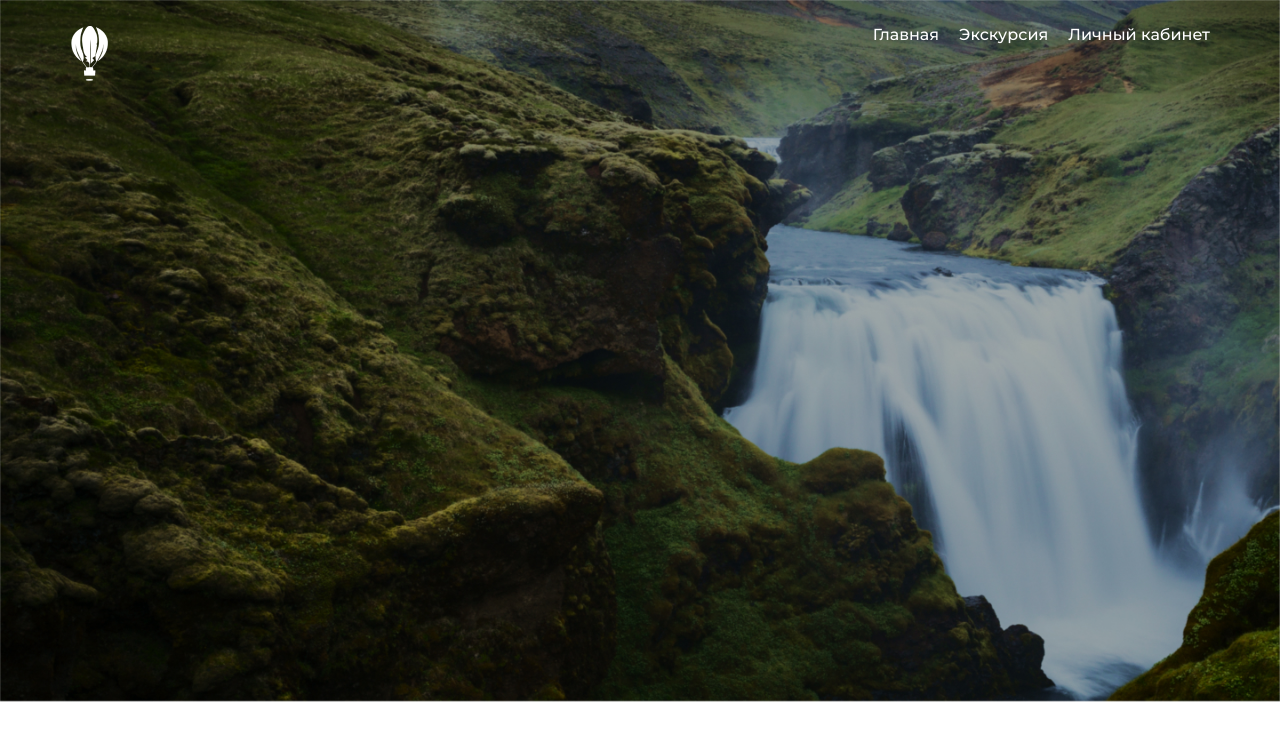
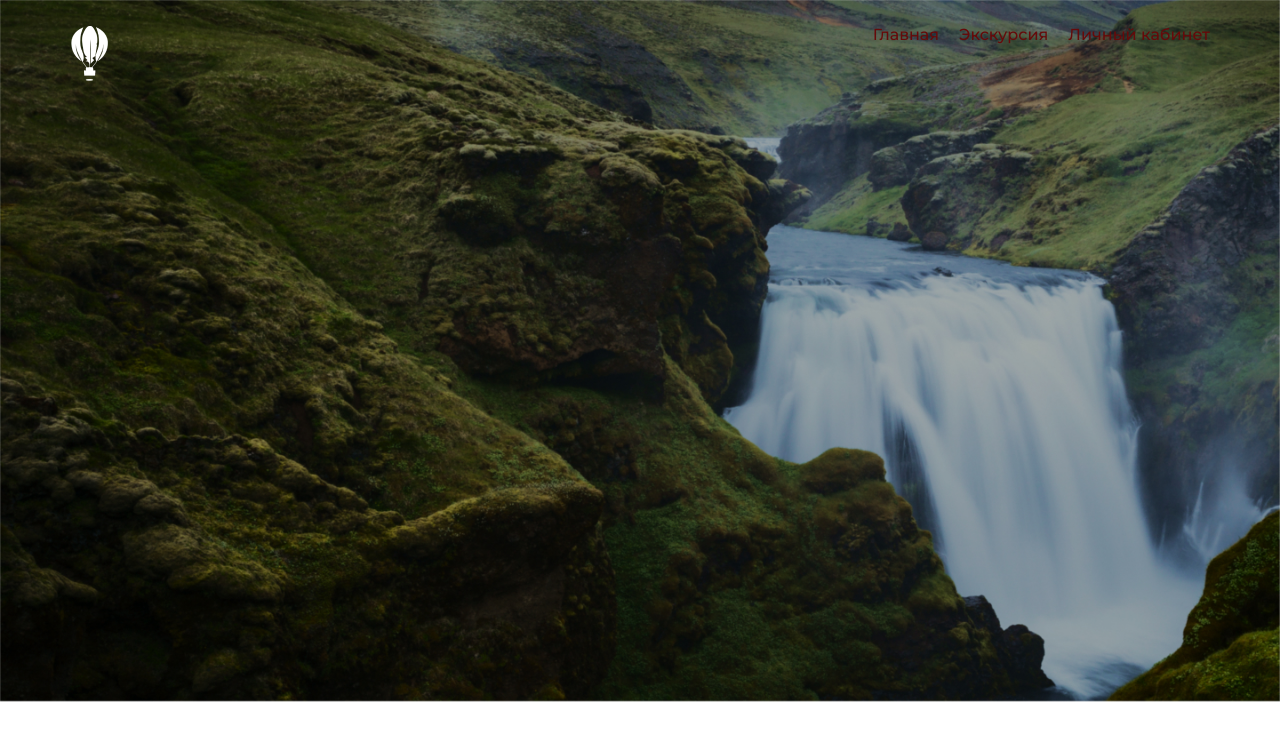
Before and after one commit to ViachaslauVDmitruk/pero-travel, a React (Create React App) app: page / in a window 1280 px wide. Shown: the top 740 px of the page. Built offline with nearby package versions, Linux system fonts and the light colour scheme.

Commit message:
Changed color text

```diff
--- a/src/App.scss
+++ b/src/App.scss
@@ -1,24 +1,24 @@
-@import url('https://fonts.googleapis.com/css2?family=Montserrat:wght@500&display=swap');
+@import url("https://fonts.googleapis.com/css2?family=Montserrat:wght@500&display=swap");
 
 $wrapper: 1140px;
 .k {
-    font-family: 'Montserrat', sans-serif;
+  font-family: "Montserrat", sans-serif;
 }
 
-$font-family-main: 'Montserrat';
+$font-family-main: "Montserrat";
 
 $button: red;
 
-$textColor: #FFFFFF;
+$textColor: #660a0a;
 
 $direction: 92.71deg;
 
-$fromColor: #0499DD 0%;
-$toColor: #17C1BC 100%;
+$fromColor: #0499dd 0%;
+$toColor: #17c1bc 100%;
 
 @mixin gradient() {
-    $direction: 92.71deg;
-    $fromColor: #0499DD ;
-    $toColor: #17C1BC;
-    background-image: linear-gradient($direction, $fromColor, $toColor);
+  $direction: 92.71deg;
+  $fromColor: #0499dd;
+  $toColor: #17c1bc;
+  background-image: linear-gradient($direction, $fromColor, $toColor);
 }
```
